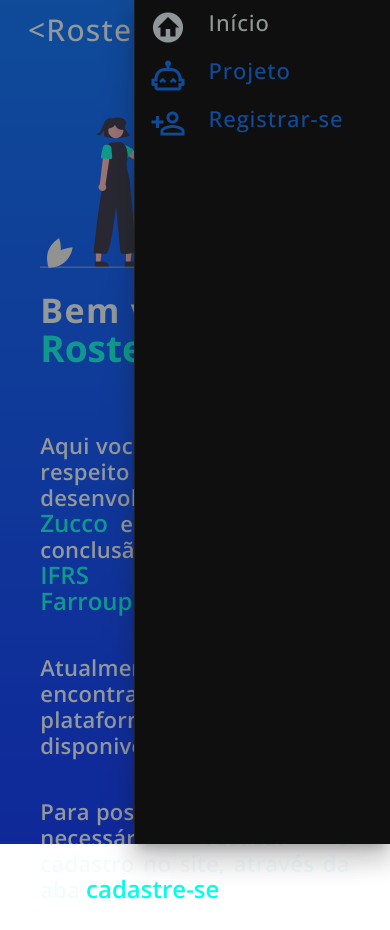
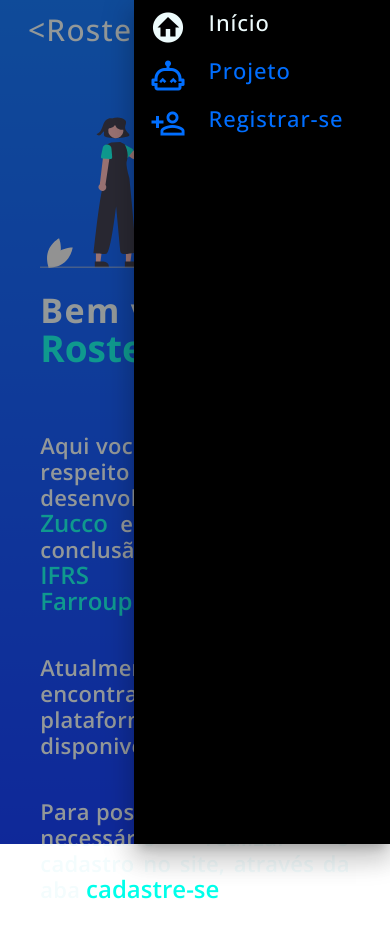
Before and after one commit to MateusZucco/Roster-Bot-Website, a Vue app: page / in a window 390 px wide. Both pictures are taken after a click on the button 338 px from the left and 37 px from the top of the page. Built offline with nearby package versions, Linux system fonts and the light colour scheme.

Commit message:
feat: responsive

```diff
--- a/src/components/AppBar.vue
+++ b/src/components/AppBar.vue
@@ -1,4 +1,5 @@
 <template>
+  <div>
     <v-app-bar
       elevation="0"
       fixed
@@ -18,93 +19,6 @@
         <v-app-bar-nav-icon v-if="$screenSize < 960" @click="drawer = true">
           <v-icon large color="white">mdi-equal</v-icon>
         </v-app-bar-nav-icon>
-
-      <v-navigation-drawer
-        right
-        @click:outside="drawer = false"
-        v-model="drawer"
-        color="black"
-        style="max-height: 100vh; height: 100vh"
-        fixed
-        temporary
-      >
-        <v-list absolute nav dense>
-          <v-list-item-group>
-            <v-list-item
-              active-class="green--text text--accent-4"
-              @click="activeButton(0)"
-            >
-              <v-list-item-icon>
-                <v-icon
-                  class="app-bar-navigation-icon"
-                  large
-                  :color="
-                    screenId == 0 ? 'var(--details)' : 'var(--tertiary)'
-                  "
-                >
-                  mdi-home-circle
-                </v-icon>
-              </v-list-item-icon>
-              <v-list-item-title
-                ><p
-                  :class="{ 'app-nav-selected-text': screenId == 0 }"
-                  class="app-nav-buttons-text"
-                >
-                  Início
-                </p></v-list-item-title
-              >
-            </v-list-item>
-            <v-list-item
-              active-class="green--text text--accent-4"
-              @click="activeButton(1)"
-            >
-              <v-list-item-icon>
-                <v-icon
-                  class="app-bar-navigation-icon"
-                  large
-                  :color="
-                    screenId == 1 ? 'var(--secundary)' : 'var(--tertiary)'
-                  "
-                >
-                  mdi-robot-excited-outline
-                </v-icon>
-              </v-list-item-icon>
-              <v-list-item-title
-                ><p
-                  :class="{ 'app-nav-selected-text': screenId == 1 }"
-                  class="app-nav-buttons-text"
-                >
-                  Projeto
-                </p></v-list-item-title
-              >
-            </v-list-item>
-            <v-list-item
-              active-class="green--text text--accent-4"
-              @click="activeButton(2)"
-            >
-              <v-list-item-icon>
-                <v-icon
-                  class="app-bar-navigation-icon"
-                  large
-                  :color="
-                    screenId == 2 ? 'var(--secundary)' : 'var(--tertiary)'
-                  "
-                >
-                  mdi-account-plus-outline
-                </v-icon>
-              </v-list-item-icon>
-              <v-list-item-title
-                ><p
-                  :class="{ 'app-nav-selected-text': screenId == 2 }"
-                  class="app-nav-buttons-text"
-                >
-                  Registrar-se
-                </p></v-list-item-title
-              >
-            </v-list-item>
-          </v-list-item-group>
-        </v-list>
-      </v-navigation-drawer>
 
         <div v-if="$screenSize >= 960">
           <v-btn
@@ -170,6 +84,87 @@
         </div>
       </v-row>
     </v-app-bar>
+    <v-navigation-drawer
+      right
+      @click:outside="drawer = false"
+      v-model="drawer"
+      color="black"
+      style="max-height: 100vh; height: 100vh"
+      fixed
+      temporary
+    >
+      <v-list absolute nav dense>
+        <v-list-item-group>
+          <v-list-item
+            active-class="green--text text--accent-4"
+            @click="activeButton(0)"
+          >
+            <v-list-item-icon>
+              <v-icon
+                class="app-bar-navigation-icon"
+                large
+                :color="screenId == 0 ? 'var(--details)' : 'var(--tertiary)'"
+              >
+                mdi-home-circle
+              </v-icon>
+            </v-list-item-icon>
+            <v-list-item-title
+              ><p
+                :class="{ 'app-nav-selected-text': screenId == 0 }"
+                class="app-nav-buttons-text"
+              >
+                Início
+              </p></v-list-item-title
+            >
+          </v-list-item>
+          <v-list-item
+            active-class="green--text text--accent-4"
+            @click="activeButton(1)"
+          >
+            <v-list-item-icon>
+              <v-icon
+                class="app-bar-navigation-icon"
+                large
+                :color="screenId == 1 ? 'var(--secundary)' : 'var(--tertiary)'"
+              >
+                mdi-robot-excited-outline
+              </v-icon>
+            </v-list-item-icon>
+            <v-list-item-title
+              ><p
+                :class="{ 'app-nav-selected-text': screenId == 1 }"
+                class="app-nav-buttons-text"
+              >
+                Projeto
+              </p></v-list-item-title
+            >
+          </v-list-item>
+          <v-list-item
+            active-class="green--text text--accent-4"
+            @click="activeButton(3)"
+          >
+            <v-list-item-icon>
+              <v-icon
+                class="app-bar-navigation-icon"
+                large
+                :color="screenId == 2 ? 'var(--secundary)' : 'var(--tertiary)'"
+              >
+                mdi-account-plus-outline
+              </v-icon>
+            </v-list-item-icon>
+            <v-list-item-title
+              ><p
+                :class="{ 'app-nav-selected-text': screenId == 3 }"
+                class="app-nav-buttons-text"
+              >
+                Registrar-se
+              </p></v-list-item-title
+            >
+          </v-list-item>
+        </v-list-item-group>
+      </v-list>
+    </v-navigation-drawer>
+  </div>
 </template>
 <script>
 export default {
@@ -187,7 +182,7 @@ export default {
   },
   methods: {
     activeButton(selectedId) {
-      console.log(selectedId)
+      console.log("ss");
       this.$emit("changeId", selectedId);
     },
   },
@@ -228,7 +223,7 @@ export default {
 .app-bar-button-selected-text {
   color: var(--secundary);
 }
-.app-nav-selected-text{
+.app-nav-selected-text {
   color: var(--details);
 }
 
--- a/src/components/Home.vue
+++ b/src/components/Home.vue
@@ -36,7 +36,10 @@
       </p>
       <p class="pt-6 home-text">
         Para possuir acesso ao Bot é necessário realizar o cadastro no site,
-        através da aba <a class="home-special-text" @click="$emit('changeScreen')">cadastre-se</a>
+        através da aba
+        <a class="home-special-text" @click="$emit('changeScreen')"
+          >cadastre-se</a
+        >
       </p>
     </v-col>
   </v-col>
--- a/src/components/Project.vue
+++ b/src/components/Project.vue
@@ -1,12 +1,13 @@
 <template>
   <v-col
-    class="d-flex px-12"
+    class="d-flex px-6 px-md-12"
     style="flex-direction: column; justify-content: space-evenly"
-    cols="11"
+    cols="12"
+    md="11"
   >
     <div>
       <p class="project-title-text">Sobre o projeto:</p>
-      <p class="project-text pt-4 pl-2">
+      <p class="project-text pt-4 pl-md-2">
         O projeto Roster-Bot surgiu como parte do artigo
         <span class="project-special-text">
           "Roster Bot - Estudo de inovações trazidas a sociedade através de
@@ -82,7 +83,7 @@
           </v-row>
         </v-col>
         <v-spacer></v-spacer>
-        <v-col cols="11" md="5">
+        <v-col v-if="$screenSize > 960" cols="11" md="5">
           <v-img :src="mySvg" />
         </v-col>
       </v-row>
--- a/src/components/Register.vue
+++ b/src/components/Register.vue
@@ -1,7 +1,7 @@
 <template>
   <v-row class="register-box">
     <v-col md="5" cols="11" style="height: 65vh; min-height: 500px">
-      <div
+      <v-col
         style="
           background: var(--details);
           width: 100%;
@@ -87,7 +87,7 @@
         >
           <p class="send-register-buttons-text">Enviar</p>
         </v-btn>
-      </div>
+      </v-col>
     </v-col>
     <v-spacer></v-spacer>
     <v-col
```
Also changed, not shown: src/App.vue (+12 -11 lines), src/assets/links_img.svg. Lines whose indentation alone changed are shown as unchanged.
